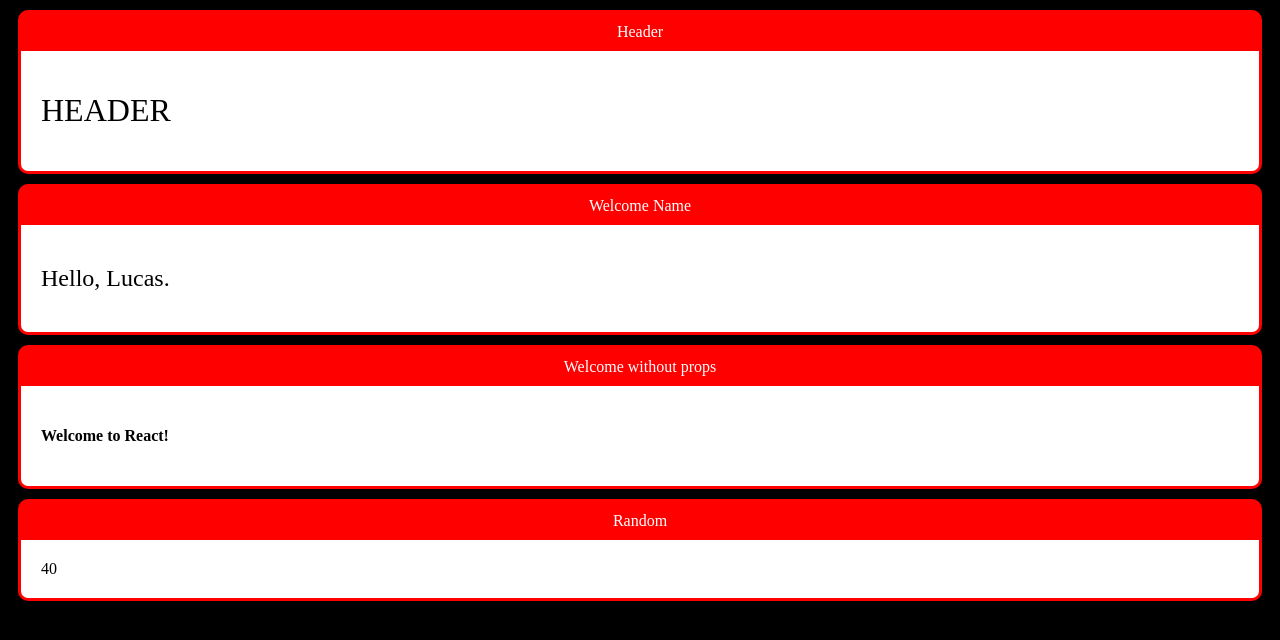
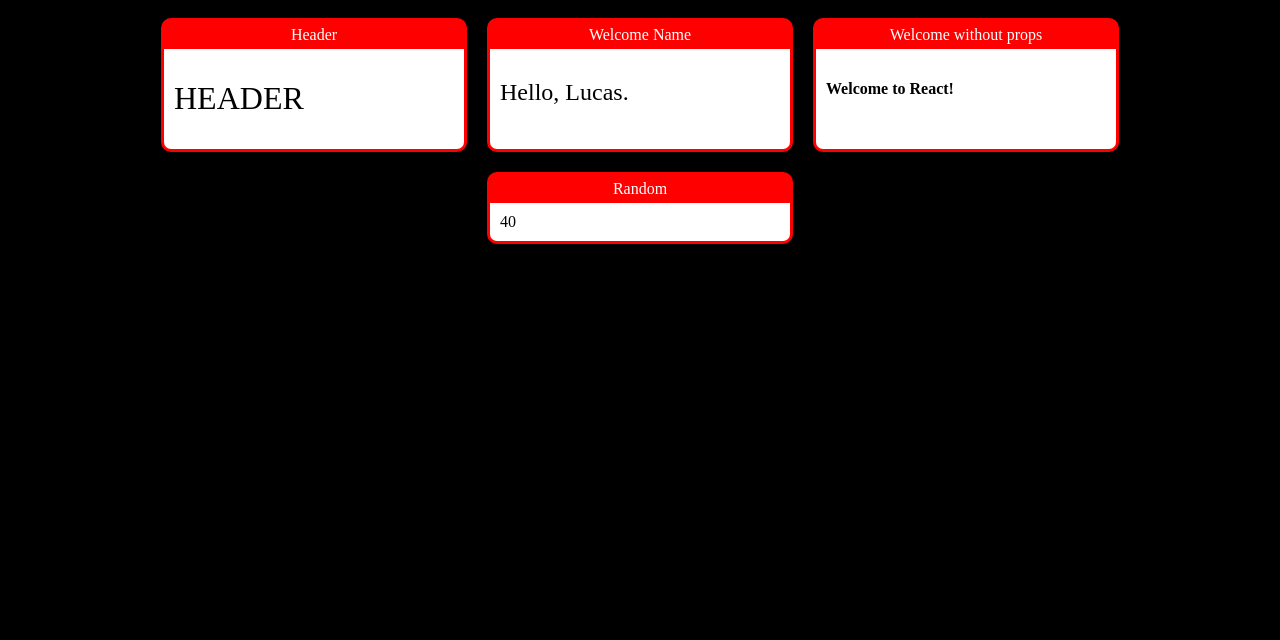
Before and after one commit to lucasfalm/react-training, a React (Create React App) app in the folder react-trainning/: page / in a window 1280 px wide. Shown: the top 640 px of the page. Built offline with nearby package versions, Linux system fonts and the light colour scheme.

Commit message:
apply flex content as sytle for components

```diff
--- /dev/null
+++ b/react-trainning/src/App.css
@@ -0,0 +1,5 @@
+.App .Cards {
+    display: flex;
+    flex-wrap: wrap;
+    justify-content: center;
+}
--- a/react-trainning/src/App.jsx
+++ b/react-trainning/src/App.jsx
@@ -4,10 +4,12 @@ import Subheader from  './components/basics/Subheader'
 import Welcome from './components/basics/Welcome'
 import Random from './components/basics/Random'
 import Card from './components/layout/Card'
+import './App.css'
 
 // simpliest way to write an arrow function
 export default _ => // _ with 1 ignored param, could be (), or (props)
-        <div id="App">
+        <div className="App">
+            <div className="Cards">
                 <Card title="Header">
                     <Header />
                 </Card>
@@ -24,4 +26,5 @@ export default _ => // _ with 1 ignored param, could be (), or (props)
                     <Random max = { 20 }  min = { 50 } />
                 </Card>
             </div>
+        </div>
 // no returns because the arrow implicitly returns the last evaluetade value
--- a/react-trainning/src/components/layout/Card.css
+++ b/react-trainning/src/components/layout/Card.css
@@ -4,16 +4,22 @@
     border-radius: 10px;
     overflow: hidden;
     margin: 10px;
+    min-width: 300px;
+    max-width: 600px;
+
+    display: flex;
+    flex-direction: column;
 }
 
 .Card .Title {
-    padding: 10px 0px;
+    padding: 5px 0px;
     display: flex;
     justify-content: center;
 }
 
 .Card .Content {
-    padding: 20px;
+    padding: 10px;
     color: black;
     background-color: white;
+    flex-grow: 1;
 }
```
Lines whose indentation alone changed are shown as unchanged.
